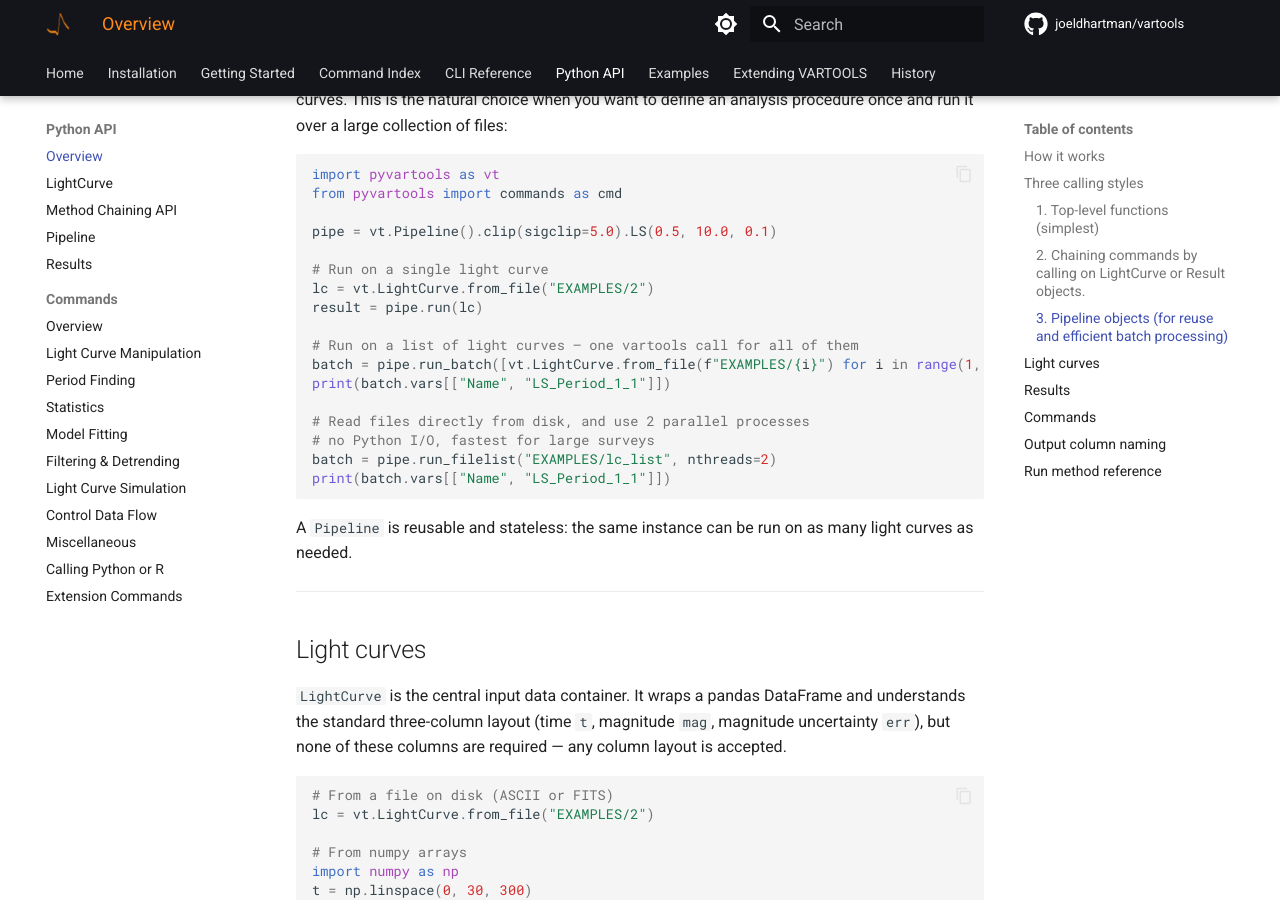
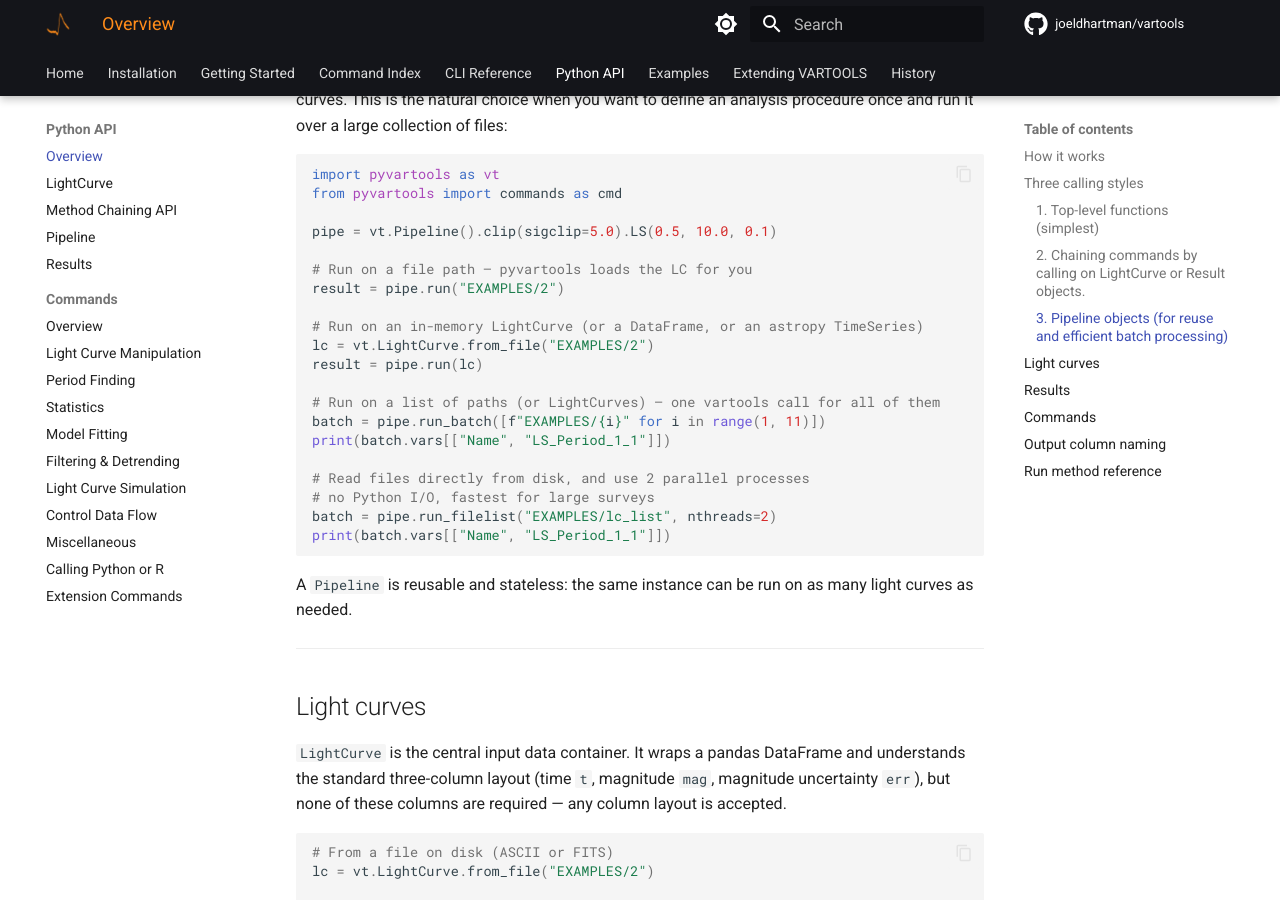
Before and after one commit to joeldhartman/vartools-site, an MkDocs documentation site: the page built from docs/python/index.md, in a window 1280 px wide and 900 px high, scrolled down 2527 px. Built offline with MkDocs 1.6.1 and Material for MkDocs 9.7.7, drawn with Linux system fonts in a browser that asks for light colours; comment, search, counter and statistics services are not loaded; the version menu is left out.

Commit message:
python docs: Pipeline.run accepts paths; expr operator-name tip
- index.md / pipeline.md: document that Pipeline.run() and
  Pipeline.run_batch() now accept str / os.PathLike file paths
  directly (in addition to LightCurve / DataFrame / TimeSeries).
  The quickstart example uses the path form as the shortest happy
  path; a follow-on example shows the in-memory LightCurve form.

- commands/manipulation.md (cmd.expr): add a tip box pointing out
  that the expression grammar follows C, not NumPy — modulo is
  `%` (not `mod()`), power is `^` (not `**`), and math functions
  have no `np.` prefix.  Catches a common beginner gotcha.

Doc blocks: 222/222 passing.

Co-Authored-By: Claude Opus 4.7 (1M context) <noreply@anthropic.com>

```diff
--- a/docs/python/index.md
+++ b/docs/python/index.md
@@ -131,12 +131,15 @@ from pyvartools import commands as cmd
 
 pipe = vt.Pipeline().clip(sigclip=5.0).LS(0.5, 10.0, 0.1)
 
-# Run on a single light curve
+# Run on a file path — pyvartools loads the LC for you
+result = pipe.run("EXAMPLES/2")
+
+# Run on an in-memory LightCurve (or a DataFrame, or an astropy TimeSeries)
 lc = vt.LightCurve.from_file("EXAMPLES/2")
 result = pipe.run(lc)
 
-# Run on a list of light curves — one vartools call for all of them
-batch = pipe.run_batch([vt.LightCurve.from_file(f"EXAMPLES/{i}") for i in range(1, 11)])
+# Run on a list of paths (or LightCurves) — one vartools call for all of them
+batch = pipe.run_batch([f"EXAMPLES/{i}" for i in range(1, 11)])
 print(batch.vars[["Name", "LS_Period_1_1"]])
 
 # Read files directly from disk, and use 2 parallel processes
```
Also changed, not shown: docs/python/commands/manipulation.md (+3 -0 lines), docs/python/pipeline.md (+2 -2 lines).
